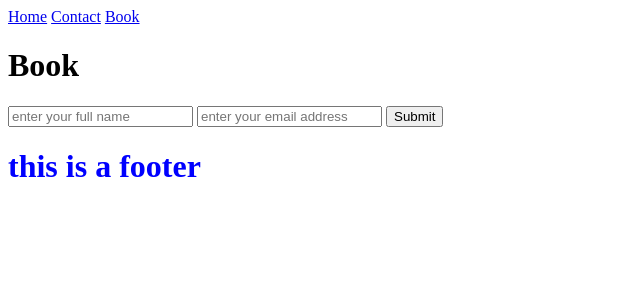
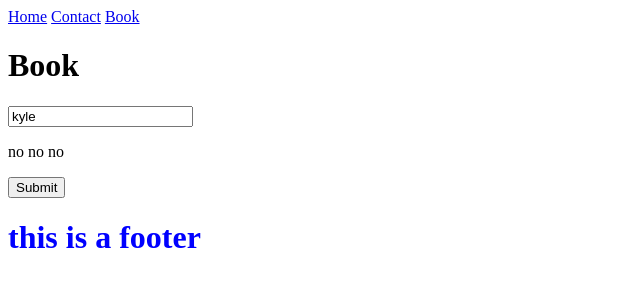
Before and after one commit to dongumayagay/kuya-wheels, a SvelteKit app: page /book in a window 1280 px wide. Shown: the top 300 px of the page, without its empty margins (0-640 px from the left). Built offline with nearby package versions, Linux system fonts and the light colour scheme.

Commit message:
tested if and variables

```diff
--- a/src/routes/book/+page.svelte
+++ b/src/routes/book/+page.svelte
@@ -1,14 +1,23 @@
 <script>
-	function submitHandler(event) {
-		const formData = new FormData(event.target);
-		const data = Object.fromEntries(formData);
-		console.log(data);
+	// function submitHandler(event) {
+	// 	const formData = new FormData(event.target);
+	// 	const data = Object.fromEntries(formData);
+	// 	console.log(data);
+	// }
+	let name = "kyle"
+	function submitHandler() {
+		console.log(name)
+
 	}
 </script>
 
 <h1>Book</h1>
 <form on:submit|preventDefault={submitHandler}>
-	<input type="text" name="fullname" placeholder="enter your full name" required />
-	<input type="text" name="email" placeholder="enter your email address" required />
+	<!-- <input type="text" name="name" placeholder="enter your full name" required />
+	<input type="text" name="email" placeholder="enter your email address" required /> -->
+	<input type="text" bind:value={name}>
+	{#if name.length<5}
+		<p>no no no</p>
+	{/if}
 	<button>Submit</button>
 </form>
```
Also changed, not shown: src/routes/+page.svelte (+13 -1 lines).
